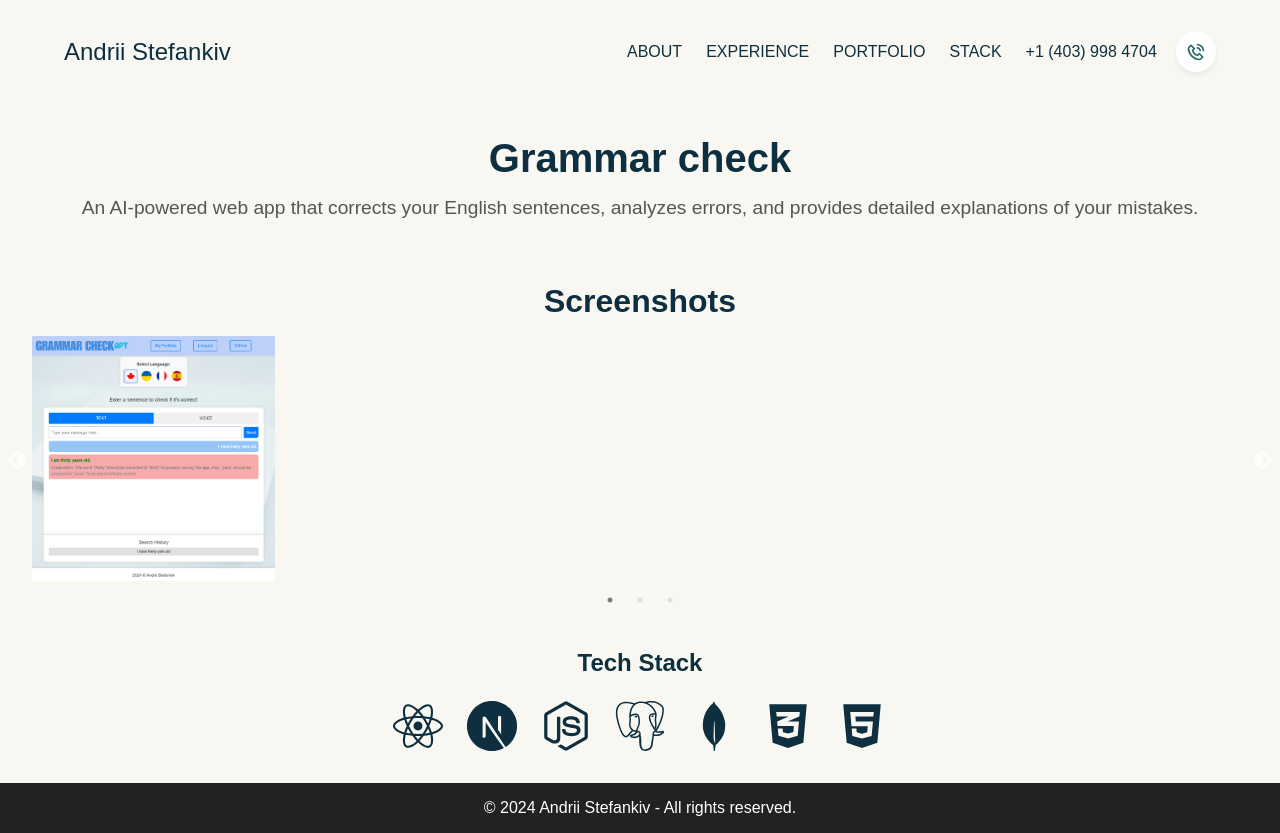
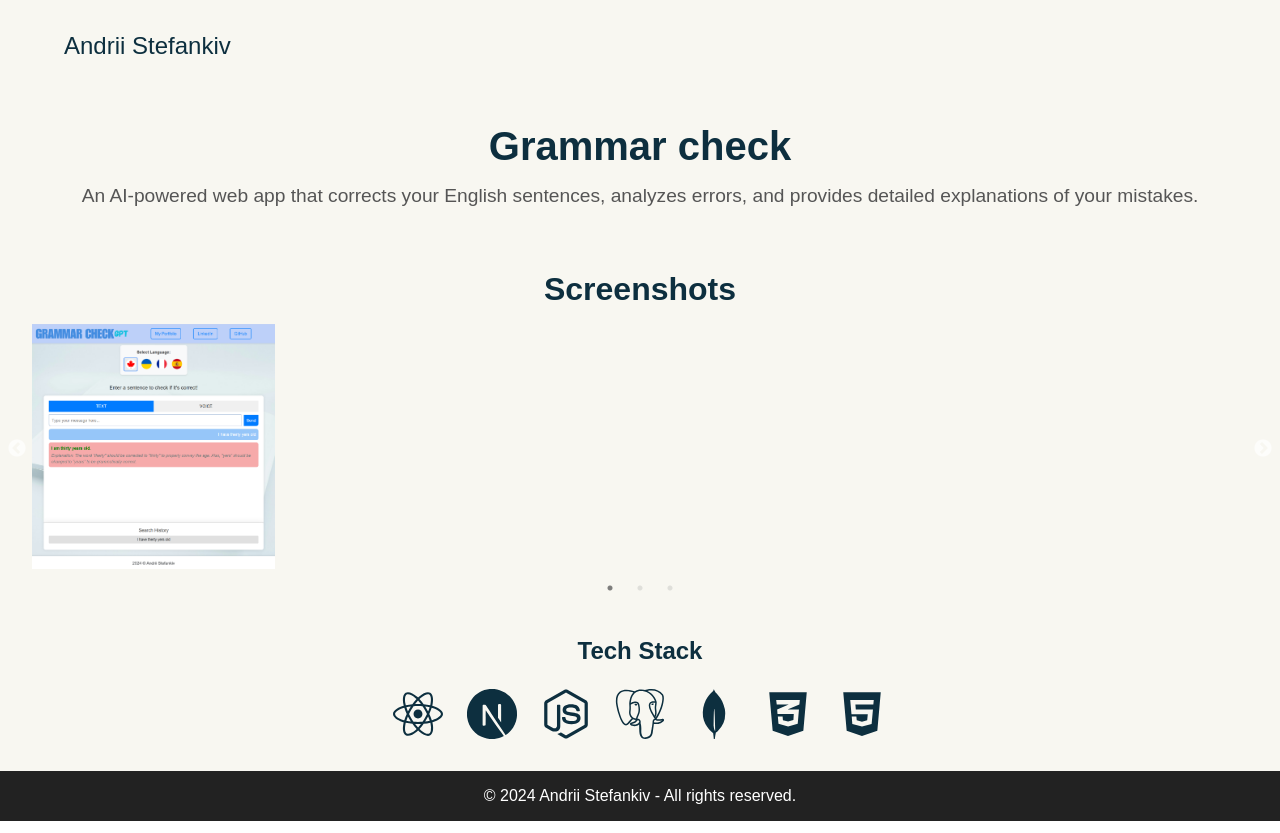
Before and after one commit to AStefankiv/my_portfolio, a React (Vite) app: page /grammar-check in a window 1280 px wide. Built offline with nearby package versions, Linux system fonts and the light colour scheme; a web font is replaced by a local one.

Commit message:
Remove other links not on homepage header

```diff
--- a/src/App.jsx
+++ b/src/App.jsx
@@ -14,6 +14,7 @@ import css from './styles/App.module.scss';
 const Home = () => {
   return (
     <>
+      <Header />
       <Hero />
       <Experties />
       <Work />
--- a/src/components/Header/Header.jsx
+++ b/src/components/Header/Header.jsx
@@ -5,11 +5,14 @@ import { motion } from "framer-motion";
 import { getMenuStyles, headerVariants } from "../../utils/motion";
 import useOutsideAlerter from "../../hooks/useOutsideAlerter";
 import useHeaderShadow from "../../hooks/useHeaderShadow";
+import { Link, useLocation } from "react-router-dom";
 
 const Header = () => {
   const menuRef = useRef(null);
   const [menuOpened, setMenuOpened] = useState(false);
   const headerShadow = useHeaderShadow();
+  const location = useLocation();
+  const isHomePage = location.pathname === "/";
 
   //to handle click outside of sidebar on mobile
   useOutsideAlerter({
@@ -28,7 +31,7 @@ const Header = () => {
     >
       <div className={`innerWidth ${css.container} flexCenter`}>
         <div className={css.name}>Andrii Stefankiv</div>
-        <ul
+        {isHomePage && (<ul
           className={`flexCenter ${css.menu}`}
           ref={menuRef}
           style={getMenuStyles(menuOpened)}
@@ -41,7 +44,7 @@ const Header = () => {
             <p>+1 (403) 998 4704</p>
             <BiPhoneCall size={"40px"} />
           </li>
-        </ul>
+        </ul>)}
 
         {/* for medium and small screens */}
         <div
```
